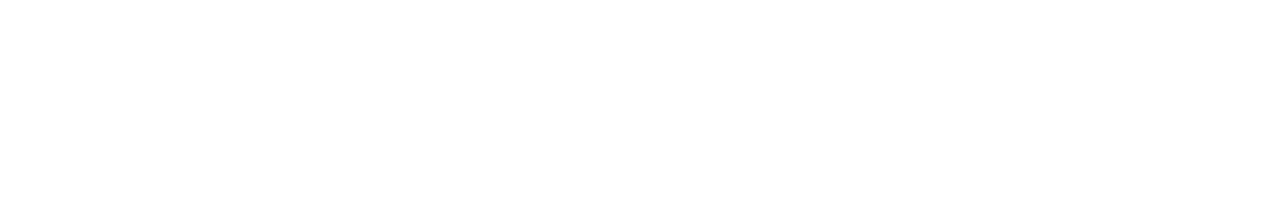
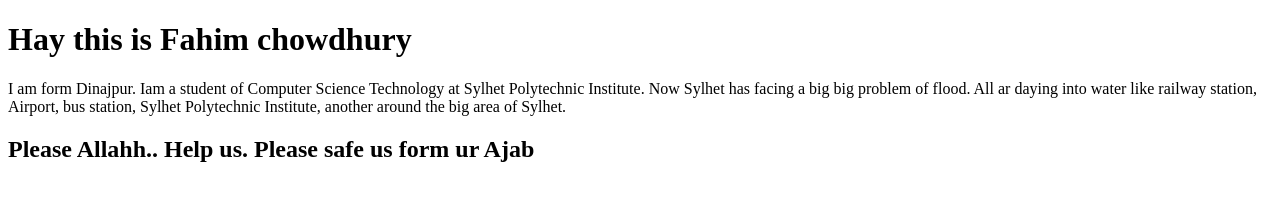
Before and after one commit to cfahim880/webhunter.webdevelopment, a plain HTML site: page indix.html in a window 1280 px wide. Drawn offline with Linux system fonts and the light colour scheme.

Commit message:
Help Post

```diff
--- a/indix.html
+++ b/indix.html
@@ -7,7 +7,8 @@
     <title>git hub</title>
 </head>
 <body>
-
-
+    <h1>Hay this is Fahim chowdhury</h1>
+    <p>I am form Dinajpur. Iam a student of Computer Science Technology at Sylhet Polytechnic Institute. Now Sylhet has facing a big big problem of flood. All ar daying into water like railway station, Airport, bus station, Sylhet Polytechnic Institute, another around the big area of Sylhet.</p>
+    <h2> Please Allahh.. Help us. Please safe us form ur Ajab</h2>
 </body>
 </html>
```
